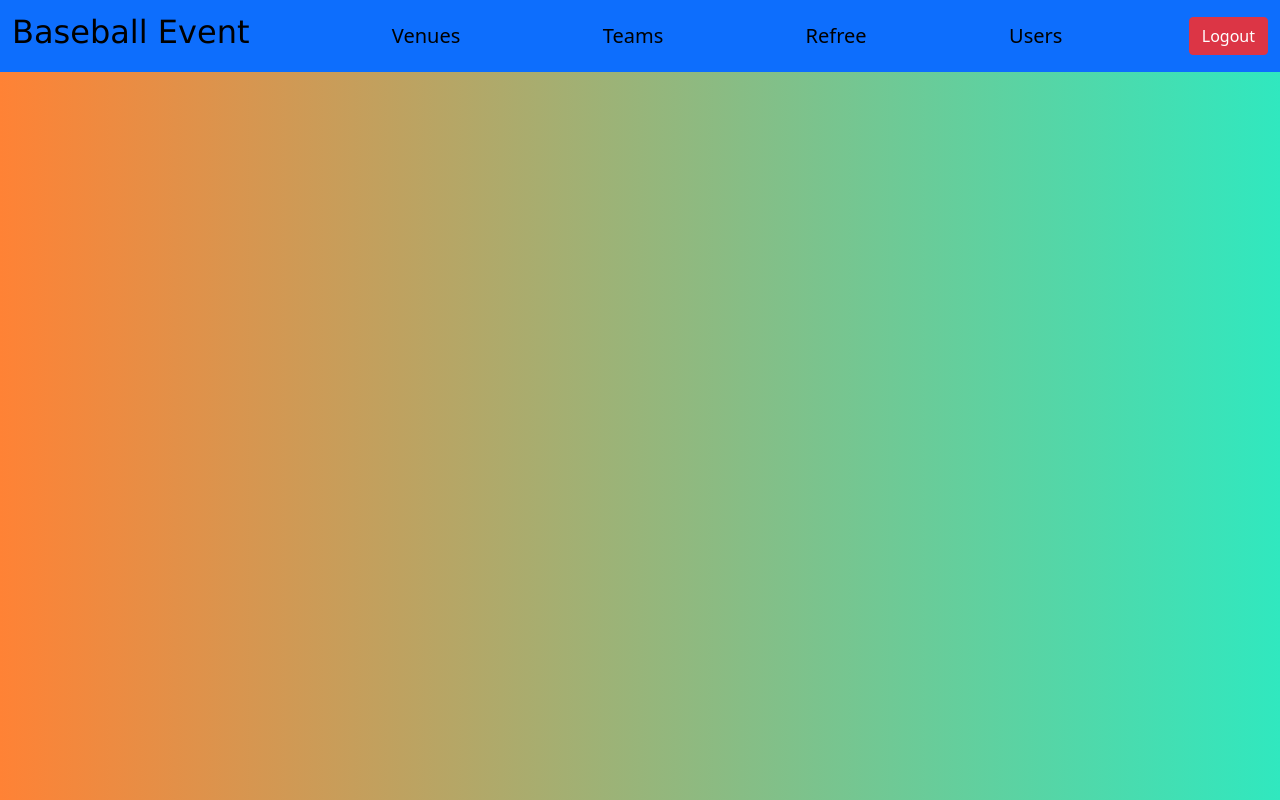
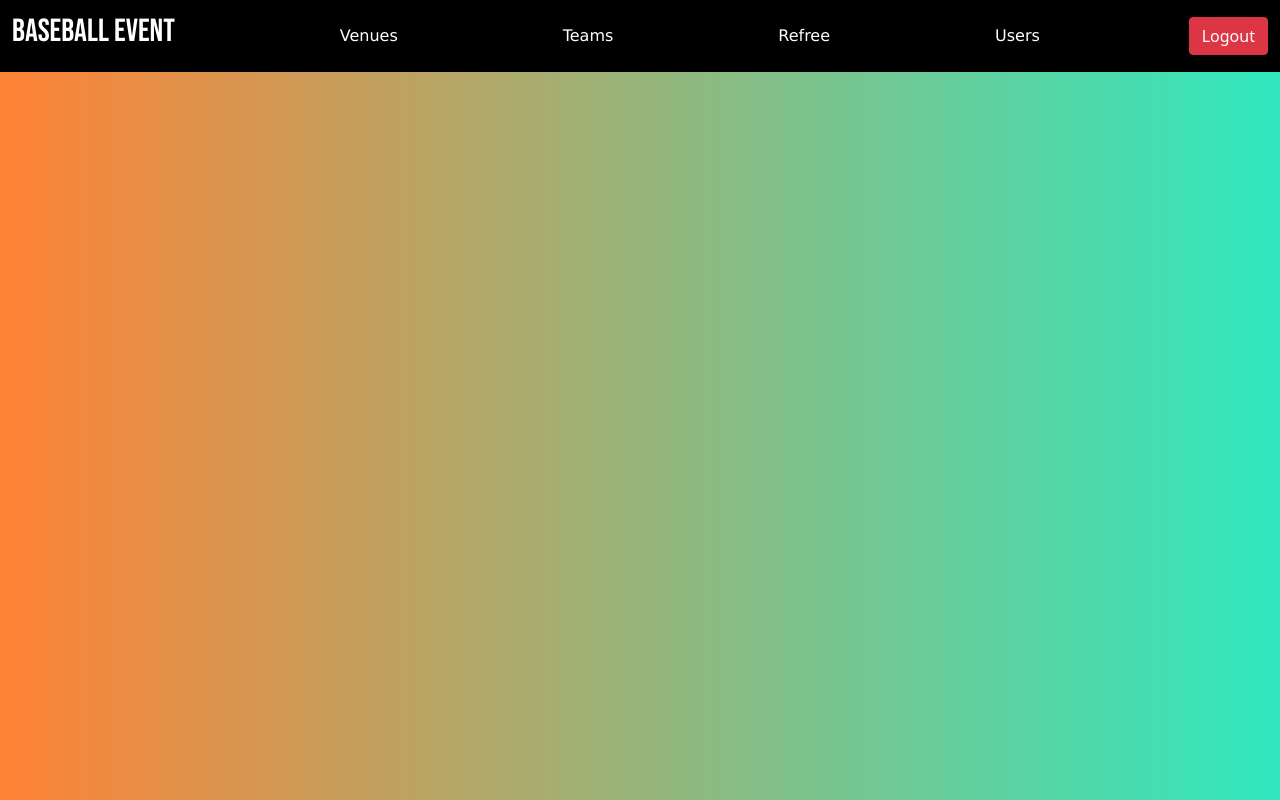
Before and after one commit to Dakshan444/baseball-frontend, an Angular app: page /admin in a window 1280 px wide. Built offline with nearby package versions, Linux system fonts and the light colour scheme.

Commit message:
user frontend changes

```diff
--- a/src/app/admin/admin.component.css
+++ b/src/app/admin/admin.component.css
@@ -0,0 +1,20 @@
+@import url('https://fonts.googleapis.com/css2?family=Bebas+Neue&family=DM+Serif+Display&family=Roboto:ital,wght@0,500;1,900&display=swap');
+
+.navbar{
+   margin-bottom: 0;
+   background-color: black;
+}
+
+.navbar-brand{
+    font-family: 'Bebas Neue', cursive;
+}
+
+.nav-link{
+    color: white;
+    font-family: Verdana, Geneva, Tahoma, sans-serif;
+    font-size: medium;
+}
+
+.nav-link:hover{
+    color: rgb(100, 255, 255);
+}
--- a/src/app/admin/admin.component.html
+++ b/src/app/admin/admin.component.html
@@ -1,14 +1,13 @@
 <!-- The main navabar -->
-<div class="navbar navbar-expand-lg navbar-dark bg-primary">
+<div class="navbar navbar-expand-lg navbar-dark">
     <div class="container-fluid">
-        <a style="color: black;font-family: Verdana, Geneva, Tahoma, sans-serif; font-weight: bolder;"
-            class="navbar-brand" href="#">
+        <a class="navbar-brand" href="#">
             <h2>Baseball Event</h2>
         </a>
-        <a class="nav-link" id="adminVenues" routerLink="view" style="color: black; font-size: 20px;">Venues</a>
-        <a class="nav-link" id="adminTeams" routerLink="teams" style="color: black; font-size: 20px;">Teams</a>
-        <a class="nav-link" id="adminRefree" routerLink="refree" style="color: black; font-size: 20px;">Refree</a>
-        <a class="nav-link" routerLink="display" style="color: black; font-size: 20px;">Users</a>
+        <a class="nav-link" id="adminVenues" routerLink="view" >Venues</a>
+        <a class="nav-link" id="adminTeams" routerLink="teams" >Teams</a>
+        <a class="nav-link" id="adminRefree" routerLink="refree">Refree</a>
+        <a class="nav-link" routerLink="display" >Users</a>
         <div class="d-flex">
             <button class="btn btn-danger" (click)="logout()">Logout</button>
         </div>
--- a/src/app/users/bookevent/bookevent.component.html
+++ b/src/app/users/bookevent/bookevent.component.html
@@ -9,7 +9,7 @@
   <div class="container h-100">
     <div class="row d-flex justify-content-center align-items-center h-100">
       <div class="col-12 col-md-12 col-lg-10 col-xl-6">
-        <div class="card" style="border-radius: 15px;">
+        <div class="card" style="border-radius: 15px; margin-bottom: 50px;">
           <div class="card-body p-5">
             <h2 class="text-center mb-3">~ Booking Center ~</h2>
             <form class="row g-3 fom-group" [formGroup]="bookevent" (ngSubmit)="bookEvent()" novalidate
--- a/src/app/users/users.component.css
+++ b/src/app/users/users.component.css
@@ -3,10 +3,12 @@
 .navbar{
    margin-bottom: 0;
    background-color: black;
+   border-bottom: 0.8px solid rgb(34, 34, 34);
 }
 
 .navbar-brand{
     font-family: 'Bebas Neue', cursive;
+
 }
 
 .nav-link{
--- a/src/app/users/viewbooked-event/viewbooked-event.component.html
+++ b/src/app/users/viewbooked-event/viewbooked-event.component.html
@@ -1,5 +1,12 @@
-<div class="container m-4" id="viewBookingBody">
-  <table class="table table-dark table-striped table-hover" style="background-color: beige;" id="bookingBody">
+<style>
+  .form-control:focus {
+    box-shadow: none;
+  }
+</style>
+<body style="background-image: url('https://www.pixelstalk.net/wp-content/uploads/2016/12/Baseball-Stadium-HD-Wallpaper.jpg');position: absolute; width: 100%; height: 100%;">
+
+<div class="container m-4" id="viewBookingBody" >
+  <table class="table table-dark table-striped table-hover" style="margin-left: 5%;" id="bookingBody">
     <thead class="bg-dark">
       <th>Venue Name</th>
       <th>Time</th>
@@ -20,3 +27,5 @@
     </tbody>
   </table>
 </div>
+
+</body>
```
